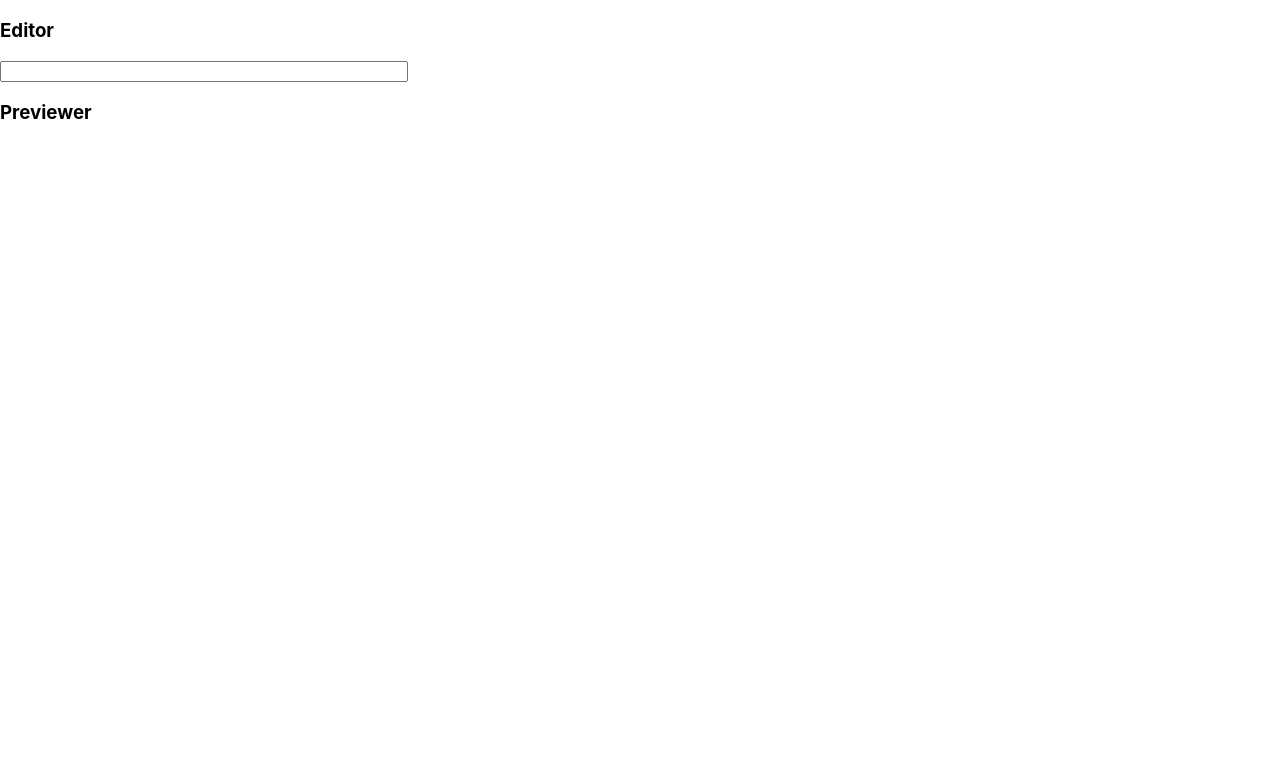
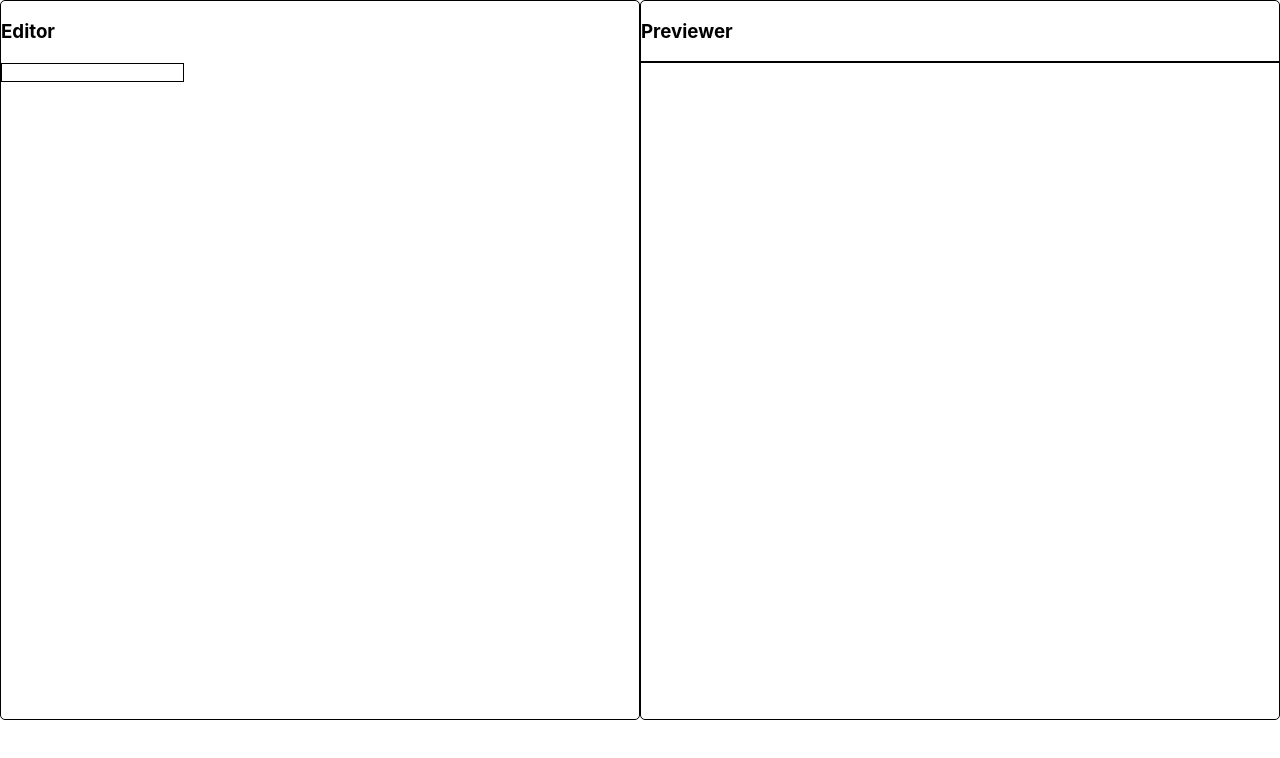
Before and after one commit to kris-perova/markdown-previewer, a React (Create React App) app: page / in a window 1280 px wide. Shown: the top 758 px of the page. Built offline with nearby package versions, Linux system fonts and the light colour scheme.

Commit message:
added css-styles for splitting the screen

```diff
--- a/src/App.css
+++ b/src/App.css
@@ -1,20 +1,27 @@
- .markdownField {
+.generalContainer {
+    display: grid;
+    grid-template-columns: 1fr 1fr;
+    height: 90vh;
+}
+
+.editorField, .previewerField {
      border: 1px solid black;
      border-radius: 5px;
-     width: 400px;
- }
-
-.header {
-    /*border: solid;*/
-    /*color: green;*/
-    /*padding-bottom: 0;*/
-    /*margin: 0;*/
-    /*width: 400px;*/
 }
 
 .textArea {
     /*padding-top: 0;*/
     /*border-color: green;*/
-    width: 400px;
+    /*width: 393px;*/
+    border: 1px solid black;
+}
 
+input:valid {
+    box-shadow: none;
+    outline: none;
 }
+
+input:invalid {
+    box-shadow: none;
+    outline: none;
+}
```
